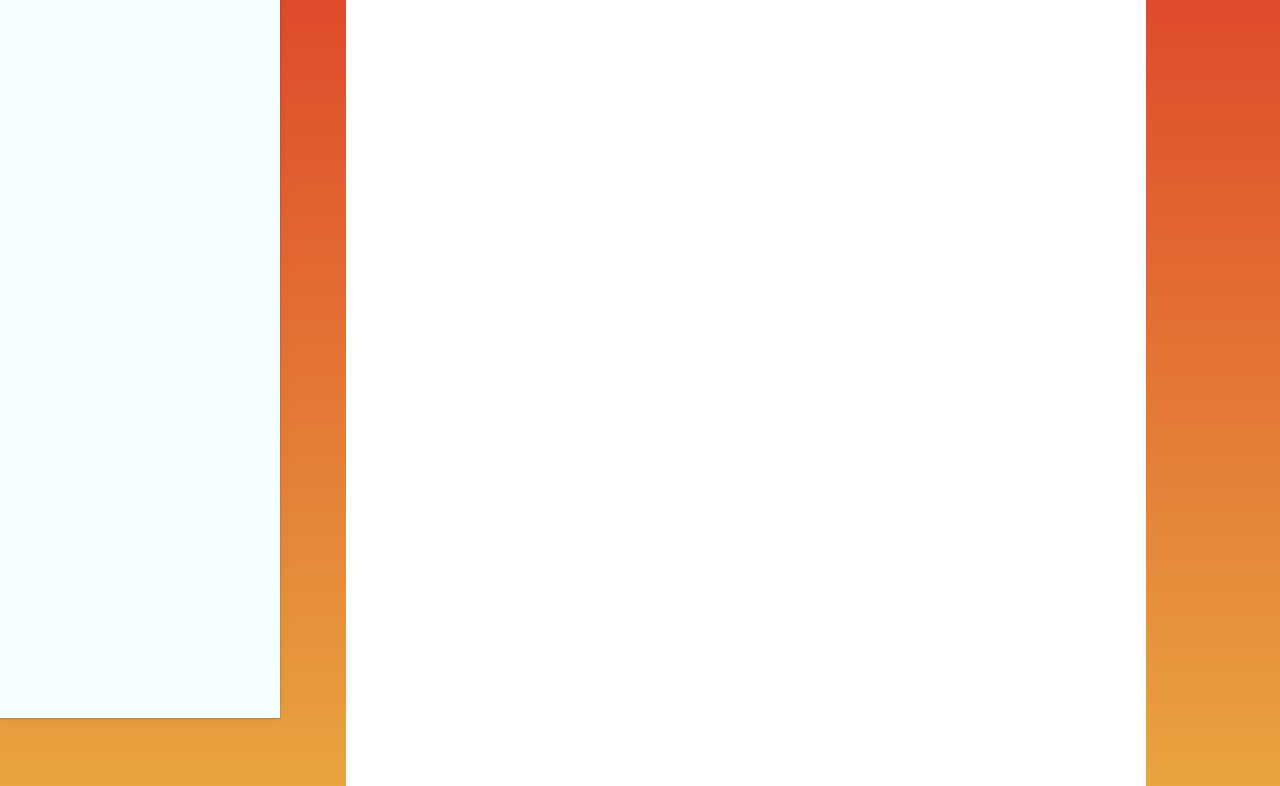
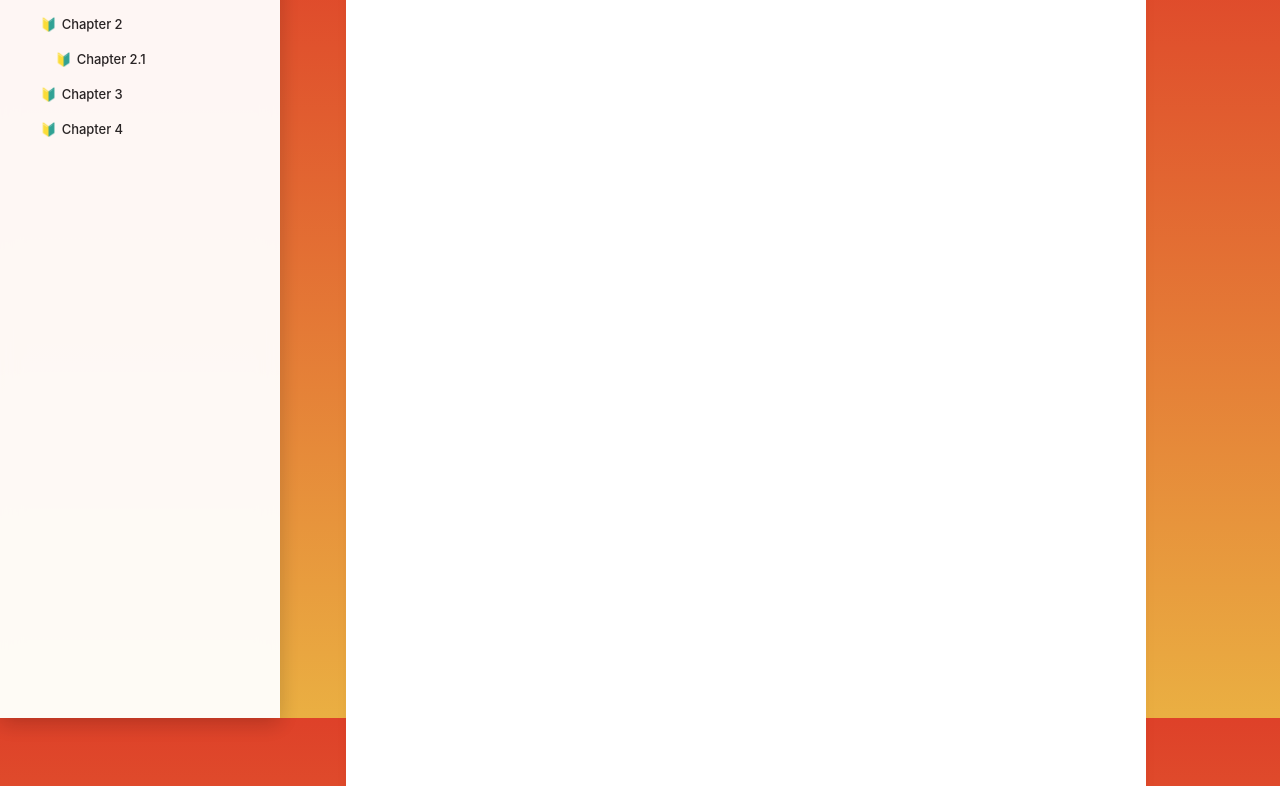
Before and after one commit to faysalforbd/CloneProjects, a plain HTML site: page 01/index.html in a window 1280 px wide. Shown: the part 82-868 px from the top of the page. Drawn offline with Linux system fonts and the light colour scheme.

Commit message:
add complete style set for toc

```diff
--- a/01/index.html
+++ b/01/index.html
@@ -5,15 +5,34 @@
     <meta name="viewport" content="width=device-width, initial-scale=1.0">
     <title>Movie Note Demo Page </title>
     <link rel="stylesheet" href="/01/resource/main.css">
-
+    <script src="/01/resource/main.js"></script>
 </head>
-<body class="body">
+<body>
     <aside>
         <div class="box-left">
-            <h3 style="position: fixed; top: 5px;"> Blade Runner 2024</h3>
-            <br>
-
-            <h4> Table of content <h4>
+            <div class="box-back">
+                <h3> Blade Runner 2024</h3>
+                <br>
+                <h4> Table of content <h4>
+                <div class="toc">
+                    <div>
+                        <p>Chapter 1</p>
+                    </div>
+                    <div>
+                        <p>Chapter 2</p>
+                    </div>
+                    <div id="tocdiv-pad">
+                    <p>Chapter 2.1</p>
+                    </div>
+                    <div>
+                        <p>Chapter 3</p>
+                    </div>
+                    <div>
+                        <p>Chapter 4</p>
+                    </div>
+                </div>
+                </div>
+            </div>
         </div>
 
     </aside>
--- a/01/resource/main.css
+++ b/01/resource/main.css
@@ -8,9 +8,12 @@
 }
 
 body {
-  background: linear-gradient(to bottom, #de4129, #eaaf42);
-  height: 120vh;
+  background-image: linear-gradient(to bottom, #de4129, #eaaf42);
+  background-repeat: no-repeat;
+  background-size: cover;
+  background-attachment: fixed;
   display: flex;
+  height: 100vh;
 }
 
 
@@ -18,19 +21,22 @@ body {
 /* Main  CSS - Master */
 .main {
       width: 800px;
-      height: 100%;
+      height: 105%;
       padding: 0px 0px 24px;
       border: 0px solid black;
       border-radius: 12px;
       background-color: #ffffff;
-      box-shadow: 0px 8px 24px 0px, rgba(0, 0, 0, 0.04);
+      box-shadow: 0 4px 8px 0 rgba(0, 0, 0, 0.015), 0 6px 20px 0 rgba(0, 0, 0, 0.019);
       position: relative;
       left: 27%;
       top: 20px;
 }
 
+/* Box Left - Start */
 .box-left {
-  background-color: #f5feff;
+  background-image: linear-gradient(to bottom, white, white);
+  backdrop-filter: blur(10px);
+  opacity: 0.95;
   width: 256px;
   height: 100vh;
   padding-left: 12px;
@@ -38,11 +44,14 @@ body {
   position:fixed;
   left: 0px;
   top: 0px;
-  box-shadow: rgba(0, 0, 0, 0.09) 0px 0px 0px 1px, rgba(0, 0, 0, 0.06) -2px 2px 2px, rgba(0, 0, 0, 0.06) -2px -2px 16px;
+  box-shadow: 0 4px 8px 0 rgba(0, 0, 0, 0.015), 0 6px 20px 0 rgba(0, 0, 0, 0.19);
 }
+
 .box-left h3 {
   font-family: Inter, -apple-system, BlinkMacSystemFont, sans-serif;
   font-size: 16px;
+  position: fixed;
+  top: 30px;
 }
 
 .box-left h4 {
@@ -56,5 +65,49 @@ body {
   color: #1F222580;
   word-spacing: 0px;
   position: fixed;
-  top: 30px;
+  top: 10px;
 }
+
+.toc {
+  margin-top: 45px;
+  margin-left: 10px;
+}
+
+.toc div {
+  font-family: Inter, -apple-system, BlinkMacSystemFont, sans-serif;
+  font-size: 13px;
+  font-variant: lining-nums;
+  font-weight: 500;
+  letter-spacing: -0.04px;
+  line-height: 16px;
+  text-decoration: none solid rgba(31, 34, 37, 0.9);
+  text-align: left;
+  white-space: nowrap;
+  word-spacing: 0px;
+  color: #1F2225;
+  margin-top: 0px;
+  margin-bottom: 3px;
+  width: 14rem;
+  border: 0px solid #ddd; /* Add border */
+  border-radius: 4px; /* Add border radius */
+  padding: 8px ; /* Add padding */
+  padding-left: 8%;
+  display: flex;
+	}
+
+#tocdiv-pad::before {
+padding-left: 15px;
+
+}
+
+.toc div::before {
+    content: "\1F530"; /* Add the emoji unicode here */
+    margin-right: 5px; /* Add spacing between emoji and text */
+  }
+
+.toc div:hover {
+    border: 0px solid #ddd; /* Add border */
+    background-color: #E5E7EB;
+  }
+
+/* Box Left - Start */
```
Also changed, not shown: 01/resource/main.js (added).
